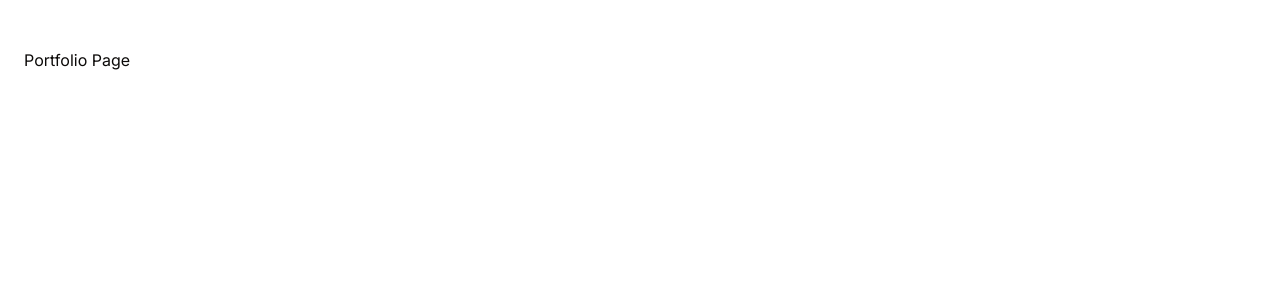
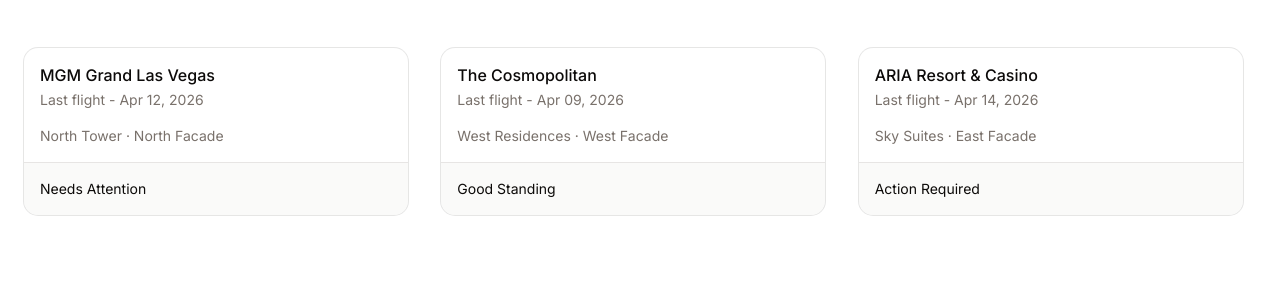
Before and after one commit to GagambaDev/portal, a Next.js app: page /portfolio in a window 1280 px wide. Shown: the top 300 px of the page. Built offline with nearby package versions, Linux system fonts and the light colour scheme.

Commit message:
Card Grid Added
Fade in animation & Grid container added to the global css

The default card was used. A basic interface was used to hold the information of each property managed.

```diff
--- a/app/globals.css
+++ b/app/globals.css
@@ -128,3 +128,20 @@
     @apply font-sans;
   }
 }
+
+@theme {
+  --animate-fade-in: fade-in 0.4s ease-out;
+
+  @keyframes fade-in {
+    0% { opacity: 0; transform: translateY(8px); }
+    100% { opacity: 1; transform: translateY(0px); }
+  }
+}
+
+.grid-container {
+  display: grid;
+
+  grid-template-columns: repeat(auto-fill, minmax(330px, 1fr));
+
+  gap: 20px;
+}
--- a/app/portfolio/page.tsx
+++ b/app/portfolio/page.tsx
@@ -1,8 +1,9 @@
+import PortfolioCardGrid from '../../components/portfolio/PortfolioCardGrid'
 
 export default function Portfolio() {
   return (
     <div className="min-h-screen bg-background px-6 py-12">
-      Portfolio Page
+      <PortfolioCardGrid />
     </div>
   );
 }
--- /dev/null
+++ b/components/portfolio/PortfolioCard.tsx
@@ -0,0 +1,35 @@
+/**
+ * This handles the rendering of a single card. It will take in some card
+ * interface and display that information.
+ */
+
+import {
+  Card,
+  CardContent,
+  CardDescription,
+  CardFooter,
+  CardHeader,
+  CardTitle,
+} from "@/components/ui/card"
+import type { PortfolioCardProps } from "@/lib/types"
+
+export default function PortfolioCard({ property }: PortfolioCardProps) {
+  return (
+    <div className="animate-fade-in">
+      <Card className="max-w-sm hover:cursor-pointer hover:-translate-y-4 hover:shadow-[0_0_5px_rgba(56,189,248,0.35)]">
+        <CardHeader>
+          <CardTitle>{property.title}</CardTitle>
+          <CardDescription>{property.date}</CardDescription>
+        </CardHeader>
+        <CardContent>
+          <p className="text-sm text-muted-foreground">
+            {property.description}
+          </p>
+        </CardContent>
+        <CardFooter>
+          <p>{property.footer}</p>
+        </CardFooter>
+      </Card>
+    </div>
+  );
+}
--- /dev/null
+++ b/components/portfolio/PortfolioCardGrid.tsx
@@ -0,0 +1,43 @@
+/**
+ * This handles the rendering of multiple cards. It will take in an array of
+ * card props and display them in a grid.
+ */
+
+import PortfolioCard from './PortfolioCard'
+import type { PortfolioCardGridProps, PortfolioProperty } from '@/lib/types'
+
+const defaultProperties: PortfolioProperty[] = [
+  {
+    id: 'mgm-grand-las-vegas',
+    title: 'MGM Grand Las Vegas',
+    date: 'Last flight - Apr 12, 2026',
+    description: 'North Tower · North Facade',
+    footer: 'Needs Attention',
+  },
+  {
+    id: 'the-cosmopolitan',
+    title: 'The Cosmopolitan',
+    date: 'Last flight - Apr 09, 2026',
+    description: 'West Residences · West Facade',
+    footer: 'Good Standing',
+  },
+  {
+    id: 'aria-resort-casino',
+    title: 'ARIA Resort & Casino',
+    date: 'Last flight - Apr 14, 2026',
+    description: 'Sky Suites · East Facade',
+    footer: 'Action Required',
+  },
+]
+
+export default function PortfolioCardGrid({
+  properties = defaultProperties,
+}: PortfolioCardGridProps) {
+  return (
+    <div className="grid-container">
+      {properties.map((property) => (
+        <PortfolioCard key={property.id} property={property} />
+      ))}
+    </div>
+  );
+}
--- /dev/null
+++ b/lib/types.ts
@@ -0,0 +1,15 @@
+export interface PortfolioProperty {
+  id: string;
+  title: string;
+  date: string;
+  description: string;
+  footer: string;
+}
+
+export interface PortfolioCardProps {
+  property: PortfolioProperty;
+}
+
+export interface PortfolioCardGridProps {
+  properties?: PortfolioProperty[];
+}
```
